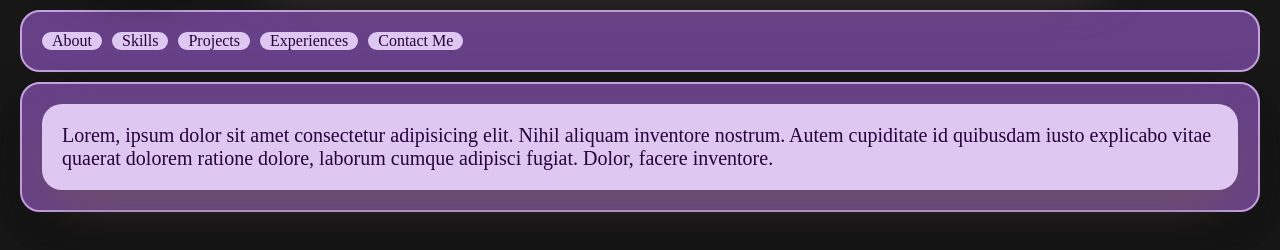
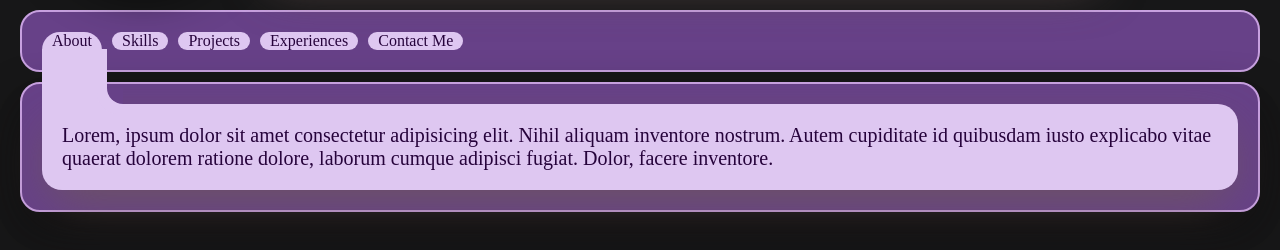
Before and after one commit to avishek-barua/portfolio-html, a plain HTML site: page index.html in a window 1280 px wide. Shown: the part 264-514 px from the top of the page. Drawn offline with nearby package versions, Linux system fonts and the light colour scheme; a web font is replaced by a local one.

Commit message:
active class add and remove for nav button with js

```diff
--- a/index.html
+++ b/index.html
@@ -33,13 +33,17 @@
     </ul>
   </nav>
   <main>
-    <div class="content">
+    <div class="curve">
+      <div class="middle"></div>
+    </div>
+    <div class="content active">
       <p>Lorem, ipsum dolor sit amet consectetur adipisicing elit. Nihil aliquam inventore nostrum. Autem cupiditate id
         quibusdam iusto explicabo vitae quaerat dolorem ratione dolore, laborum cumque adipisci fugiat. Dolor, facere
         inventore.</p>
     </div>
   </main>
 
+  <script src="./js/app.js"></script>
   <script type="module" src="https://unpkg.com/ionicons@7.1.0/dist/ionicons/ionicons.esm.js"></script>
   <script nomodule src="https://unpkg.com/ionicons@7.1.0/dist/ionicons/ionicons.js"></script>
 </body>
--- a/js/app.js
+++ b/js/app.js
@@ -0,0 +1,10 @@
+const navs = document.querySelectorAll('.nav-btns li');
+
+navs.forEach((link) => {
+    link.addEventListener('click', function changeActive() {
+        navs.forEach((link) => {
+            link.classList.remove('active');
+        });
+        this.classList.add('active');
+    });
+})
--- a/style/styles.css
+++ b/style/styles.css
@@ -137,6 +137,13 @@
   background: #C8A1E0;
 }
 
+nav .nav-btns li.active {
+  border-radius: 20px 20px 0 0;
+}
+
+nav .nav-btns li.active:hover {
+  background: #dec7f1;
+}
 
 main {
   margin-top: 10px;
@@ -146,6 +153,33 @@
   border-radius: 20px;
   color: #f1e6f8;
   box-shadow: rgb(0 0 0 / 86%) 0px 18px 50px -10px;
+  position: relative;
+}
+
+main .curve {
+  position: absolute;
+  display: flex;
+  top: -35px;
+  align-items: end;
+}
+
+main .middle {
+  width: 65px;
+  height: 55px;
+  background: #dec7f1;
+}
+
+main .middle::after {
+  --border-radius: 1rem;
+  content: '';
+  position: absolute;
+  width: var(--border-radius);
+  height: var(--border-radius);
+  background: #674188;
+  bottom: 0;
+  border-radius: 0 0 0 100vw;
+  right: calc(var(--border-radius)* -1);
+  box-shadow: -5px 5px 0px 5px #dec7f1;
 }
 
 
@@ -155,6 +189,10 @@
   border-radius: 20px;
   box-shadow: rgb(111 88 88 / 86%) 0px 18px 50px -10px;
   color: #26033b;
+}
+
+main .content.active {
+  border-radius: 0 20px 20px 20px;
 }
 
 main .content p {
```
